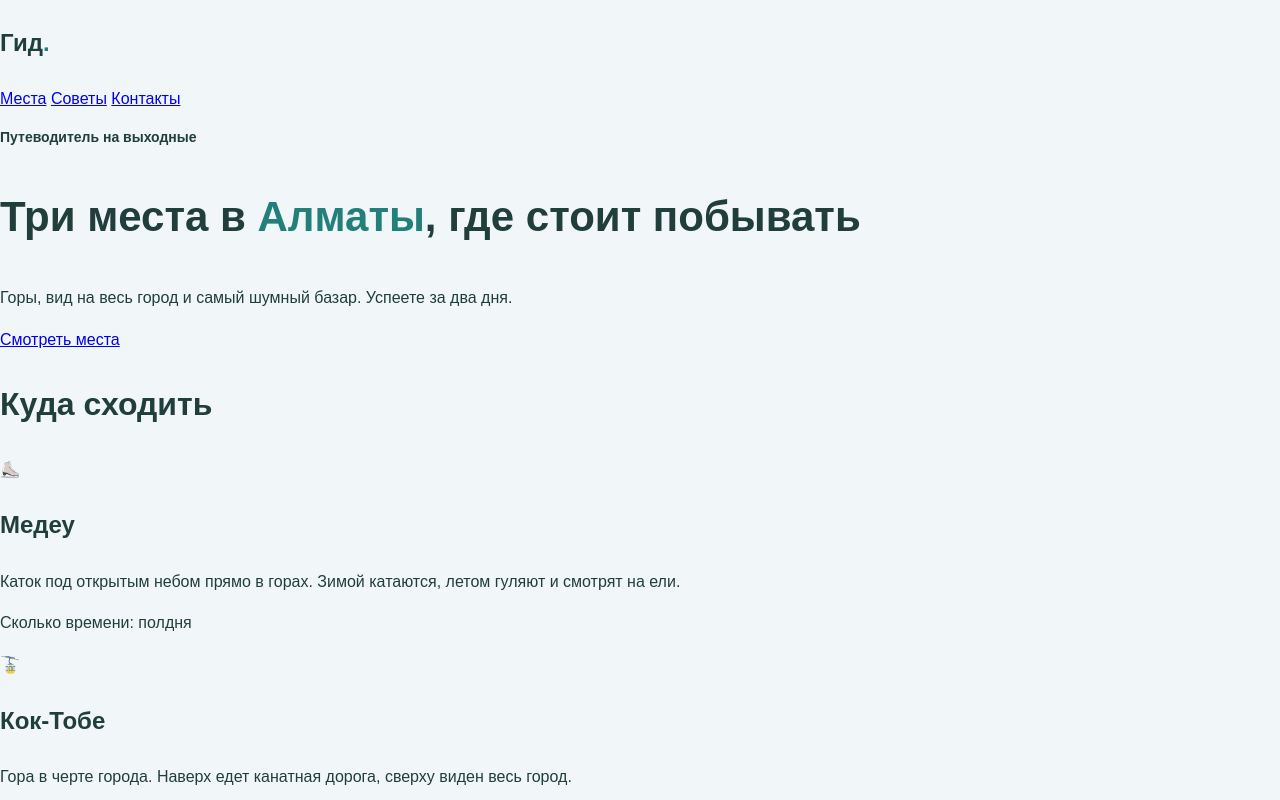
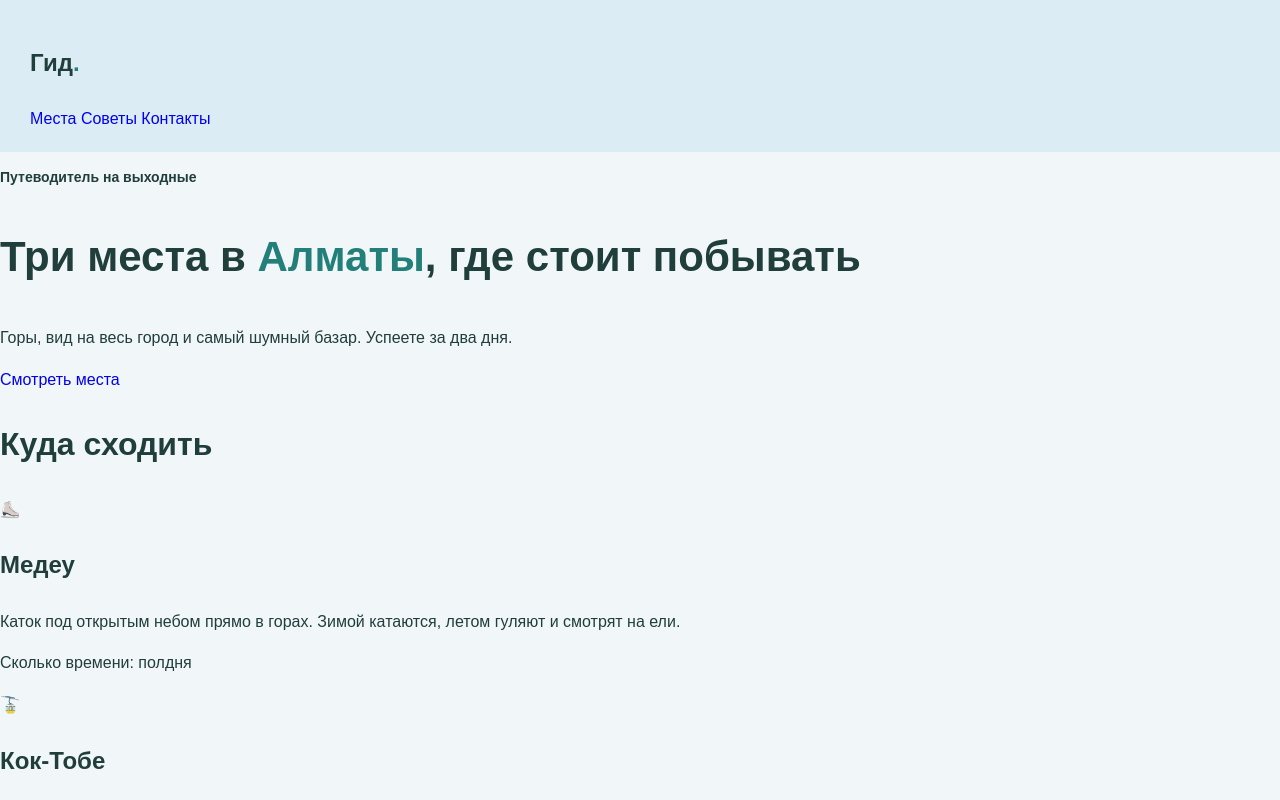
Before and after one commit to Aneka007/city-guide, a plain HTML site: page index.html in a window 1280 px wide. Shown: the top 800 px of the page. Drawn offline with Linux system fonts and the light colour scheme.

Commit message:
Style header and navigation

```diff
--- a/style.css
+++ b/style.css
@@ -38,3 +38,15 @@ h3 {
   font-size: 14px;
   font-weight: 700;
 }
+
+a {
+  text-decoration: none;
+}
+.site-header {
+  padding: 20px 30px;
+  background-color: #dcecf4;
+}
+.menu {
+  color: #203e3b;
+  margin-right: 20px;
+}
```
